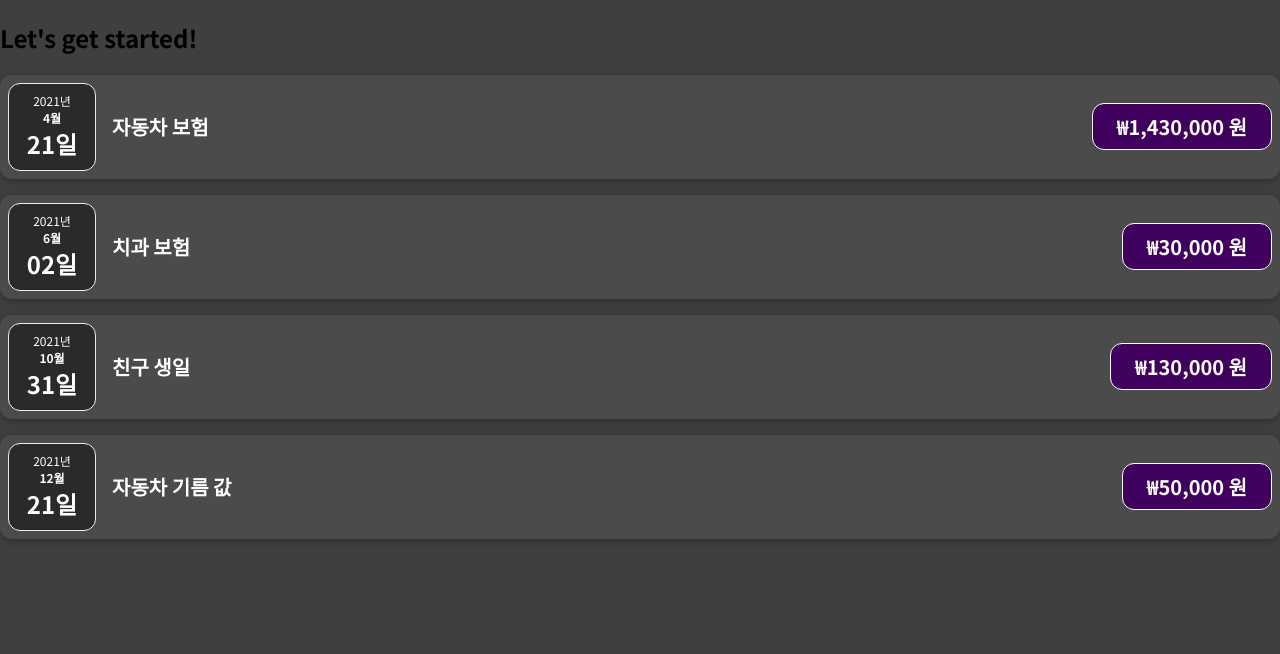
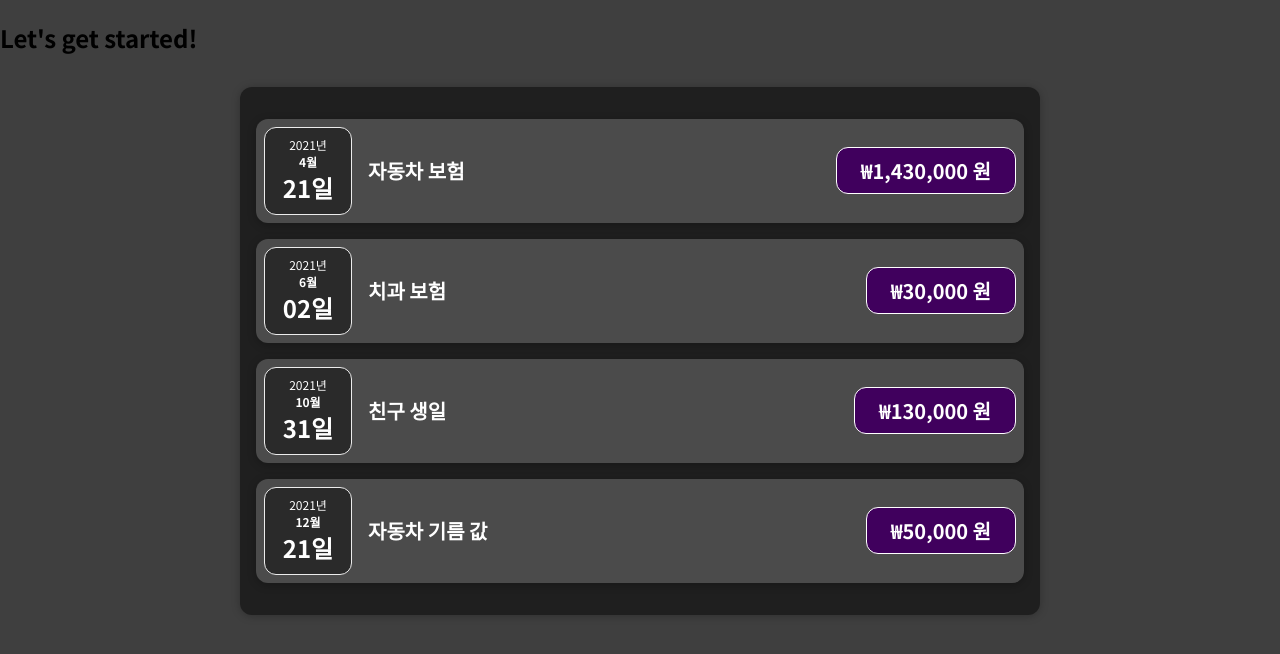
Before and after one commit to qhrdmaaksen/CostTrackerSideProject, a JavaScript app: page / in a window 1280 px wide. Shown: the top 654 px of the page. Built offline with nearby package versions, Linux system fonts and the light colour scheme.

Commit message:
Add: Expenses.css,js file ::: Update: App.js 에서 컴포넌트 분할로 Expenses.js 생성 및 코드 작성 props 로 값 전달 후 키(item)로 App.js 에 컴포넌트 추가 및 적용 완료

```diff
--- a/src/App.js
+++ b/src/App.js
@@ -1,7 +1,6 @@
-import ExpenseItem from './components/ExpenseItem'
+import Expenses from './components/Expenses';
 
 function App() {
-
 	const expenses = [{
 		id: 'e1',
 		title: '자동차 보험',
@@ -26,18 +25,9 @@
 	return (
 			<div>
 				<h2>Let's get started!</h2>
-				<ExpenseItem title={expenses[0].title}
-										 amount={expenses[0].amount.toLocaleString('ko-KR', {style: 'currency', currency: 'KRW'})}
-										 date={expenses[0].date}/>
-				<ExpenseItem title={expenses[1].title}
-										 amount={expenses[1].amount.toLocaleString('ko-KR', {style: 'currency', currency: 'KRW'})}
-										 date={expenses[1].date}/>
-				<ExpenseItem title={expenses[2].title}
-										 amount={expenses[2].amount.toLocaleString('ko-KR', {style: 'currency', currency: 'KRW'})}
-										 date={expenses[2].date}/>
-				<ExpenseItem title={expenses[3].title}
-										 amount={expenses[3].amount.toLocaleString('ko-KR', {style: 'currency', currency: 'KRW'})}
-										 date={expenses[3].date}/>
+				<div>
+					<Expenses item={expenses}/>
+				</div>
 			</div>
 	);
 }
--- /dev/null
+++ b/src/components/Expenses.css
@@ -0,0 +1,9 @@
+.expenses {
+	padding: 1rem;
+	background-color: rgb(31,31,31);
+	margin: 2rem auto;
+	width: 50rem;
+	max-width: 95%;
+	border-radius: 12px;
+	box-shadow: 0 1px 8px rgba(0, 0, 0, 0.25);
+}
--- /dev/null
+++ b/src/components/Expenses.js
@@ -0,0 +1,25 @@
+import ExpenseItem from "./ExpenseItem";
+import './Expenses.css'
+function Expenses(props) {
+	const option = {
+		style: 'currency', currency: 'KRW'
+	}
+	return (
+			<div className = 'expenses'>
+				<ExpenseItem title={props.item[0].title}
+										 amount={props.item[0].amount.toLocaleString('ko-KR', option)}
+										 date={props.item[0].date}/>
+				<ExpenseItem title={props.item[1].title}
+										 amount={props.item[1].amount.toLocaleString('ko-KR', option)}
+										 date={props.item[1].date}/>
+				<ExpenseItem title={props.item[2].title}
+										 amount={props.item[2].amount.toLocaleString('ko-KR', option)}
+										 date={props.item[2].date}/>
+				<ExpenseItem title={props.item[3].title}
+										 amount={props.item[3].amount.toLocaleString('ko-KR', option)}
+										 date={props.item[3].date}/>
+			</div>
+	)
+}
+
+export default Expenses;
```
Also changed, not shown: 1 other file (tests, documents, lock files or other folders).
